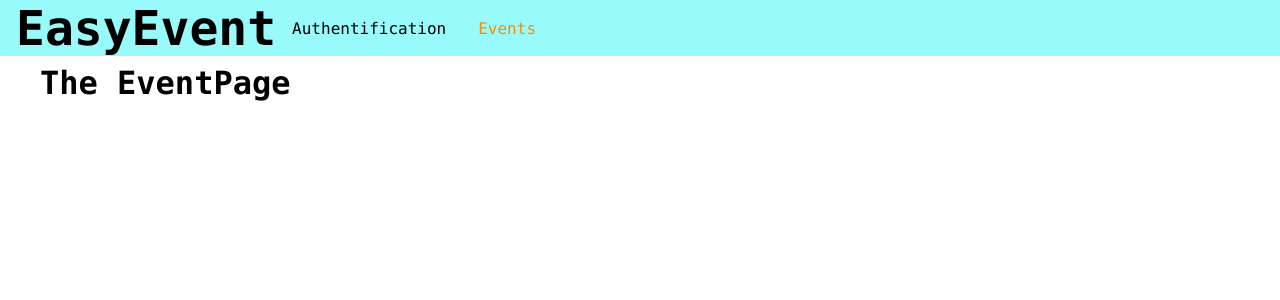
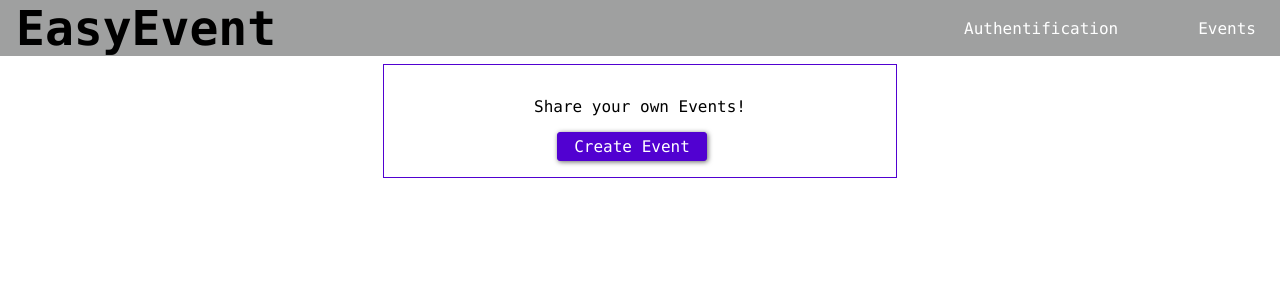
Before and after one commit to AliAzou01/CRUD_API_Mongos_Project, a React (Create React App) app in the folder frontend/: page /events in a window 1280 px wide. Shown: the top 300 px of the page. Built offline with nearby package versions, Linux system fonts and the light colour scheme.

Commit message:
Adding a Modal

```diff
--- a/frontend/src/App.js
+++ b/frontend/src/App.js
@@ -32,7 +32,8 @@
       <MainNaviagation/>
       <main className='main-content'>
       <Routes>
-        {!token && <Route path="/" element={<Navigate to="/auth" />} />}
+
+        {!token && <Route path="*" element={<Navigate to="/auth" />} />}
         {token && <Route path="/" element={<Navigate to="/events" />} />}
         {token && <Route path="/auth" element={<Navigate to="/booking" />} />}
         {!token && (<Route path="/auth" element={<AuthPage />} /> )}
--- a/frontend/src/index.css
+++ b/frontend/src/index.css
@@ -3,3 +3,39 @@
   font-family: source-code-pro, Menlo, Monaco, Consolas, 'Courier New',
     monospace;
 }
+
+
+
+.form-control label,
+.form-control input {
+    width : 100%;
+    display: block;
+}
+
+.form-control label {
+    margin-bottom: 0.5rem;
+}
+
+.form-control {
+    margin-bottom: 1rem;
+}
+
+
+.form-actions button,
+.btn  {
+  background: #5101d1;
+  font: inherit;
+  border: 1px solid #5101d1;
+  border-radius: 3px;
+  padding: 0.25rem 1rem ;
+  margin-right: 1rem;
+  box-shadow: 1px 1px 5px rgba(0,0,0,0.6);
+  color: white;
+  cursor: pointer;
+}
+.from-actions button:hover,
+.form-control button:activ,
+.btn:hover, .btn:active{
+  background-color: #6219d6;
+  border-color: #6219d6;
+}
--- a/frontend/src/pages/Auth.css
+++ b/frontend/src/pages/Auth.css
@@ -3,33 +3,3 @@
     max-width: 80%;
     margin:5rem auto;
 }
-.form-control label,
-.form-control input {
-    width : 100%;
-    display: block;
-}
-
-.form-control label {
-    margin-bottom: 0.5rem;
-}
-
-.form-control {
-    margin-bottom: 1rem;
-}
-
-.form-actions button {
-    background: #01d1d1;
-    font: inherit;
-    border: 1px solid #01d1d1;
-    border-radius: 3px;
-    padding: 0.25rem 1rem ;
-    margin-right: 1rem;
-    box-shadow: 1px 1px 5px rgba(0,0,0,0.6);
-    color: white;
-    cursor: pointer;
-}
-.from-actions button:hover,
-.form-control button:active{
-    background-color: #01d1d1;
-    border-color: #01a7a7;
-}
--- /dev/null
+++ b/frontend/src/pages/Events.css
@@ -0,0 +1,8 @@
+.events-control{
+text-align: center;
+border: 1px solid #5101d1;
+padding: 1rem;
+margin: 2rem auto;
+width: 30rem;
+max-width: 80%;
+}
--- a/frontend/src/pages/Events.js
+++ b/frontend/src/pages/Events.js
@@ -1,7 +1,37 @@
-import React from 'react';
+import React, {useState} from 'react';
+import './Events.css';
+import Modal from './components/Modal/Modal';
+import Backdrop from './components/Backdrop/Backdrop';
+
+
 
 const EventPage = () => {
-    return <h1>The EventPage </h1>;
+
+    const [creating, setCreating] = useState(false);
+
+    const createEventHandler = () => {
+        setCreating(true);
+    };
+
+    const cancelEventHandler = () => {
+        setCreating(false);
+    };
+    const confirmEventHandler = () => {
+        setCreating(false);
+    };
+
+    return (
+        <React.Fragment>
+        {creating && <Backdrop />}
+        {creating && <Modal title="Add Event" canCancel canConfirm onCancel={cancelEventHandler} onConfirm={confirmEventHandler}>
+            <p>Modal content</p>
+        </Modal>}
+        <div className="events-control">
+            <p>Share your own Events!</p>
+            <button className="btn" onClick={createEventHandler}>Create Event</button>
+        </div>
+        </React.Fragment>
+    )
 };
 
 export default EventPage;
--- /dev/null
+++ b/frontend/src/pages/components/Backdrop/Backdrop.css
@@ -0,0 +1,8 @@
+.backdrop{
+    position: fixed;
+    top: 0;
+    left: 0;
+    height: 100vh;
+    width: 100%;
+    background: rgba(0, 0, 0, 0.75);
+}
--- /dev/null
+++ b/frontend/src/pages/components/Backdrop/Backdrop.js
@@ -0,0 +1,7 @@
+ import React from "react";
+ import './Backdrop.css';
+
+
+ const backdrop = props => <div className="backdrop"></div>;
+
+export default backdrop;
--- a/frontend/src/pages/components/MainNavigation.css
+++ b/frontend/src/pages/components/MainNavigation.css
@@ -1,5 +1,5 @@
 .main-navigation{
-    background-color: rgb(152, 250, 250);
+    background-color: rgb(159, 160, 160);
     position: fixed;
     left: 0;
     top: 0;
@@ -8,6 +8,7 @@
     padding: 0 1rem;
     display: flex;
     align-items: center;
+    justify-content: space-between;
 }
 
 .main-navigation-logo{
@@ -20,18 +21,27 @@
     list-style: none;
     padding: 0;
     margin: 0;
+    align-items: center;
 }
 
 .main-navigation-item li{
-    margin: 0 1rem;
+    margin: 0 2rem;
 }
-.main-navigation-item a{
+.main-navigation-item a,
+.main-navigation-item button {
     text-decoration: none;
-    color: black;
+    color: white;
+    padding: 0.25rem 0.5rem;
+    border: none;
+    font : inherit;
+    background: transparent;
+    cursor: pointer;
 }
 
 .main-navigation-item a:hover,
 .main-navigation-item a:active,
-.main-navigation-item a.active{
+.main-navigation-item a.active
+.main-navigation-item button:hover,
+.main-navigation-item button:active{
     color: rgb(255, 140, 0);
 }
--- a/frontend/src/pages/components/MainNavigation.js
+++ b/frontend/src/pages/components/MainNavigation.js
@@ -17,18 +17,27 @@
                             {!context.token && (<li>
                                 <NavLink to="/auth">Authentification</NavLink>
                             </li>)}
-                    {context.token  && (<li>
+                            {context.token && (
+                                <React.Fragment>
+                                    <li>
                                         <NavLink to="/booking">Bookings</NavLink>
-                    </li> )}
+                                    </li>
+                                    <li>
+                                        <button onClick={context.logout}>Logout</button>
+                                    </li>
+                                 </React.Fragment>
+                            )}
 
 
                             <li>
                                 <NavLink to="/events">Events</NavLink>
                             </li>
+
                         </ul>
                     </nav>
                 </header>
-        )}}
+            )
+        }}
     </AuthContext.Consumer>
 
 );
--- /dev/null
+++ b/frontend/src/pages/components/Modal/Modal.css
@@ -0,0 +1,34 @@
+.modal {
+    width : 90%;
+    background: white !important;
+    box-shadow: 0 2px 8px rgba(0, 0, 0, 0.26) !important;
+    position: fixed ;
+    top : 20vh;
+    left : 31%;
+}
+
+.modal-header {
+    background: #5101d1;
+    color: white;
+    padding: 1rem;
+}
+.modal-header h1 {
+    margin: 0;
+    font-size: 1.25rem;
+}
+
+.modal-content {
+    padding: 2rem;
+}
+
+.modal-actions {
+    display: flex;
+    justify-content: flex-end;
+    padding: 1rem;
+}
+@media (min-width: 768px) {
+    .modal {
+        width : 30rem;
+        left : calc((100% -30rem) / 2);
+    }
+}
--- /dev/null
+++ b/frontend/src/pages/components/Modal/Modal.js
@@ -0,0 +1,18 @@
+import React from 'react';
+
+import './Modal.css';
+
+const modal = props => (
+    <div className='modal'>
+        <header className='modal-header'>
+            <h1>{props.title}</h1>
+        </header>
+        <section className='modal-content'>{props.children}</section>
+        <section className='modal-actions'>
+            {props.canCancel && <button className='btn' onClick={props.onCancel}>Cancel</button>}
+            {props.canConfirm && <button className='btn' onClick={props.onConfirm}>Confirm</button>}
+        </section>
+    </div>
+);
+
+export default modal;
```
Lines whose indentation alone changed are shown as unchanged.
